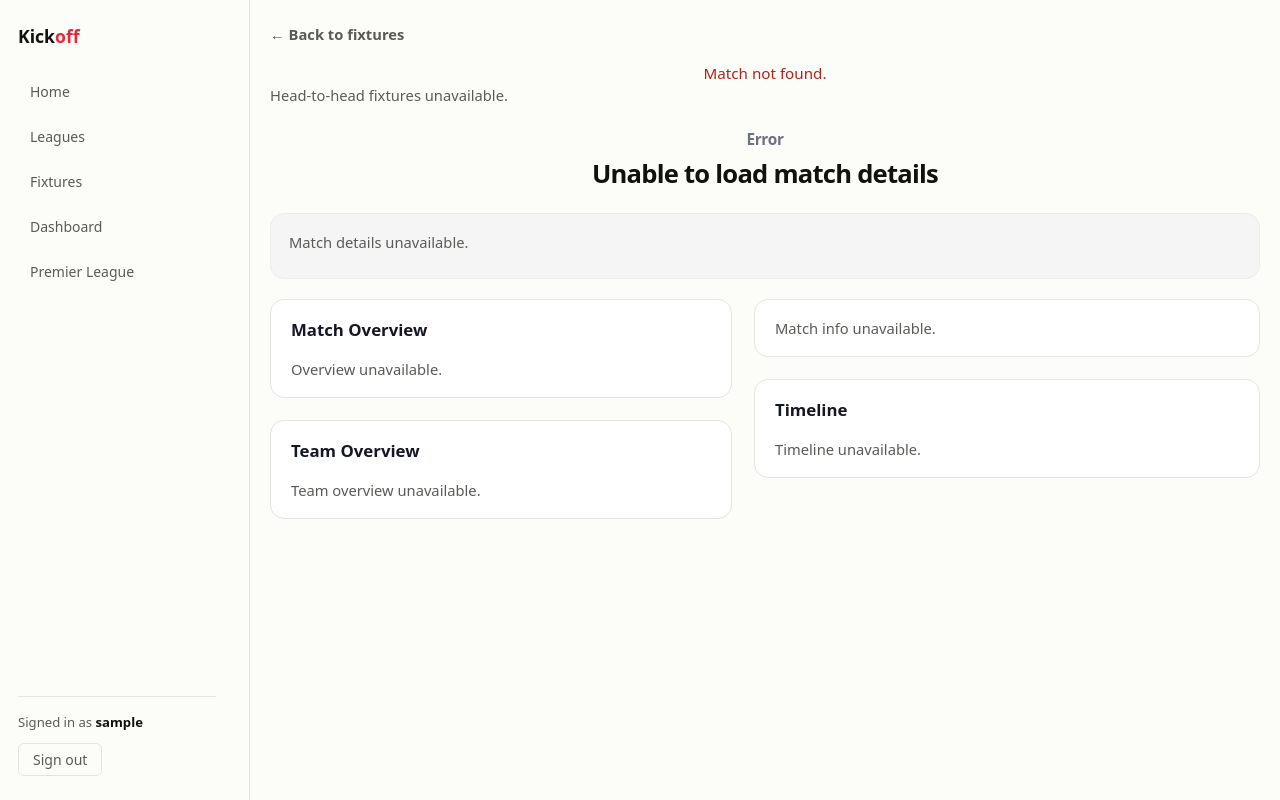
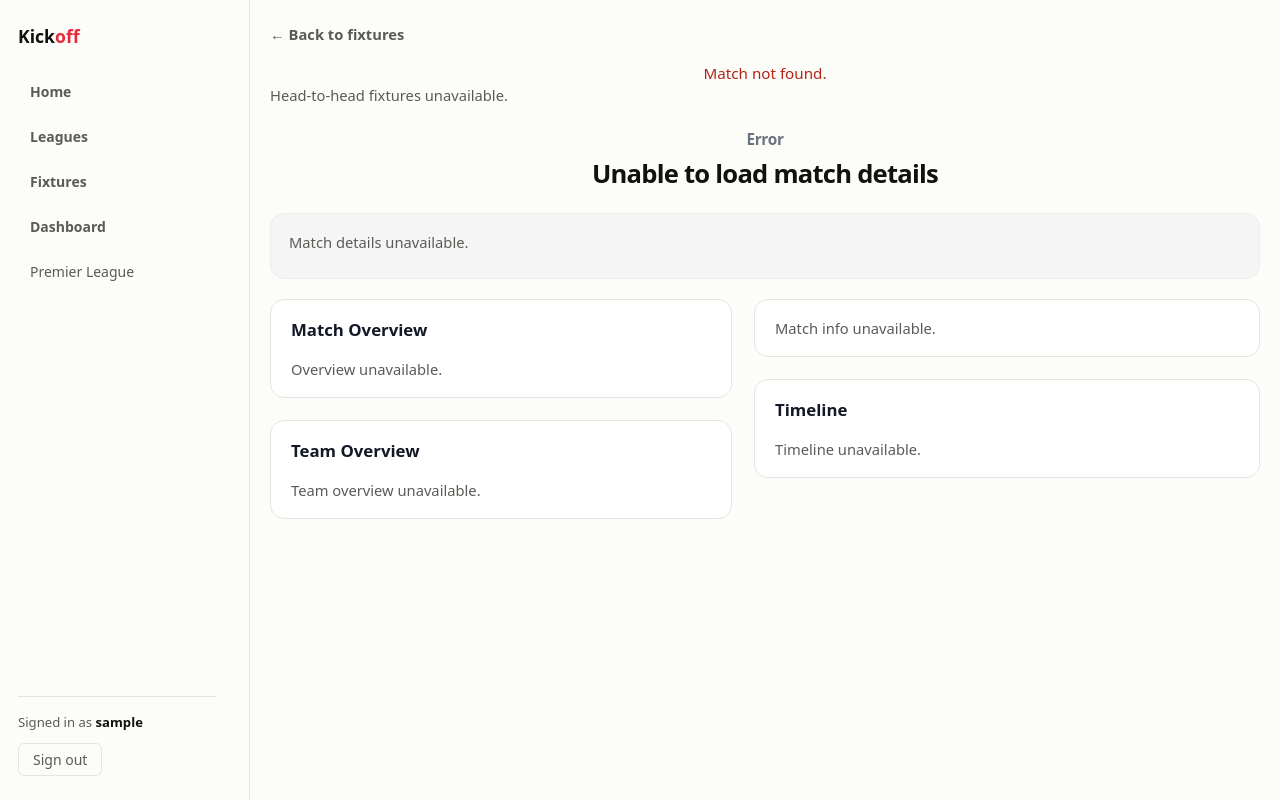
Before and after one commit to aya1e1/COMP208-Real-Time-Football-Match-Tracking-and-Alert-System, a Flask app: page /fixtures/1 in a window 1280 px wide. Run offline with Flask 3, Linux system fonts and the light colour scheme; the visitor is signed in with stand-in values (Sample User, id 1); data that the repository does not hold is empty.

Commit message:
stickied log in footer to the bottom of the sidebar

```diff
--- a/frontend/static/css/style.css
+++ b/frontend/static/css/style.css
@@ -40,22 +40,25 @@ body.nav-open { overflow: hidden; }
   left: 0;
   bottom: 0;
   z-index: 100;
+  display: flex;
+  flex-direction: column;
   width: 250px;
   background: var(--bg);
   border-right: 1px solid var(--border);
   overflow-x: hidden;
-  overflow-y: auto;
+  overflow-y: hidden;
   scrollbar-gutter: stable;
 }
 
 .nav-inner {
-  min-height: 100%;
+  flex: 1;
+  min-height: 0;
   padding: 24px 18px;
   display: flex;
   flex-direction: column;
   align-items: stretch;
   gap: 24px;
-  overflow: visible;
+  overflow: hidden;
 }
 
 .nav-topbar {
@@ -100,13 +103,23 @@ body.nav-open { overflow: hidden; }
   display: flex;
   flex-direction: column;
   gap: 6px;
+}
+
+.nav-inner > .nav-links {
   flex: 1;
+  min-height: 0;
+  overflow-y: auto;
+  padding-right: 4px;
 }
 
 .nav-links a {
   font-size: .875rem; font-weight: 500; color: var(--text-2);
   padding: 10px 12px; border-radius: 8px;
   display: flex; align-items: center; gap: 5px;
+}
+
+.nav-links a.nav-primary-link {
+  font-weight: 600;
 }
 
 .nav-links a:hover { background: var(--surface-2); color: var(--text-1); }
@@ -132,6 +145,7 @@ body.nav-open { overflow: hidden; }
   gap: 10px;
   padding-top: 16px;
   border-top: 1px solid var(--border);
+  flex-shrink: 0;
 }
 
 .nav-user {
--- a/frontend/templates/base.html
+++ b/frontend/templates/base.html
@@ -32,12 +32,12 @@
         </button>
       </div>
       <div class="nav-links">
-        <a href="/" {% if request.endpoint == 'main.home' %}class="active"{% endif %}>Home</a>
-        <a href="/leagues" {% if request.endpoint == 'leagues.leagues' %}class="active"{% endif %}>Leagues</a>
+        <a href="/" class="nav-primary-link{% if request.endpoint == 'main.home' %} active{% endif %}">Home</a>
+        <a href="/leagues" class="nav-primary-link{% if request.endpoint == 'leagues.leagues' %} active{% endif %}">Leagues</a>
 
-        <a href="/fixtures" {% if request.endpoint == 'fixtures.show_fixtures' %}class="active"{% endif %}>Fixtures</a>
+        <a href="/fixtures" class="nav-primary-link{% if request.endpoint == 'fixtures.show_fixtures' %} active{% endif %}">Fixtures</a>
         {% if current_user.is_authenticated %}
-        <a href="/dashboard" {% if request.endpoint == 'main.dashboard' %}class="active"{% endif %}>Dashboard</a>
+        <a href="/dashboard" class="nav-primary-link{% if request.endpoint == 'main.dashboard' %} active{% endif %}">Dashboard</a>
         {% endif %}
         <a
           href="/leagues/39?season=2024"
```
